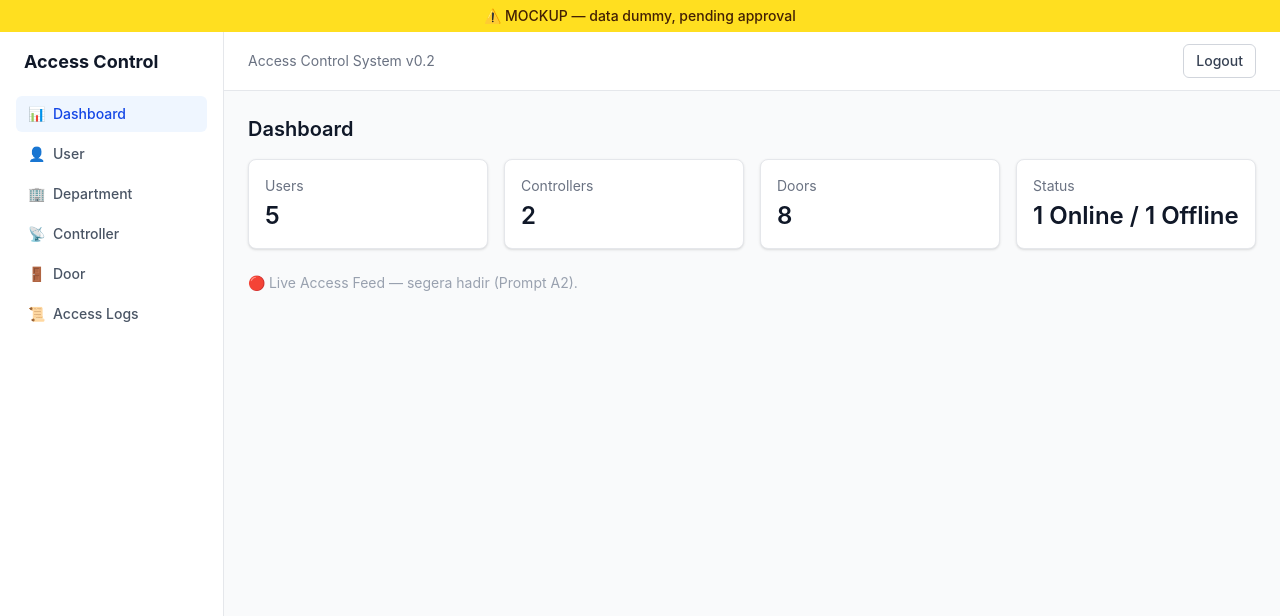
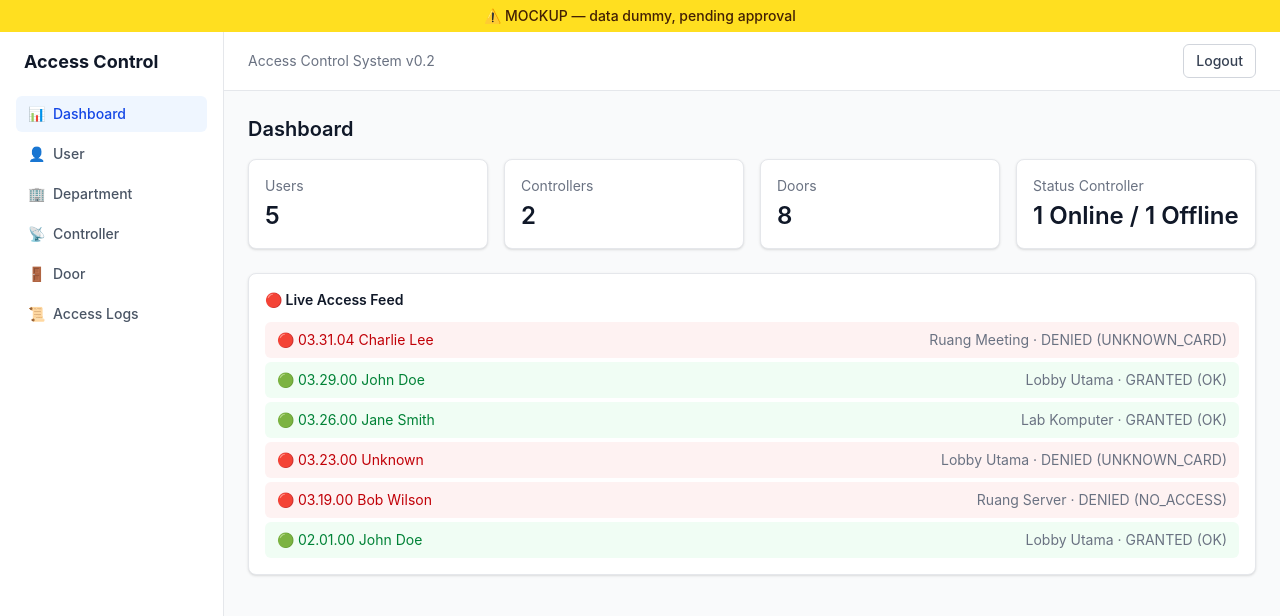
Before and after one commit to Nodix-Team/Project-Access-Control, a React (Vite) app in the folder frontend/: page /dashboard in a window 1280 px wide. Shown: the top 616 px of the page. Built offline with nearby package versions, Linux system fonts and the light colour scheme; sample sign-in values are in the browser's storage.

Commit message:
feat(frontend): mockup dashboard stats + simulated live feed

```diff
--- a/frontend/src/App.tsx
+++ b/frontend/src/App.tsx
@@ -1,7 +1,7 @@
 import { BrowserRouter, Navigate, Route, Routes } from "react-router-dom";
 import ProtectedRoute from "./components/ProtectedRoute";
 import Login from "./pages/Login/Login";
-import Dashboard from "./pages/Dashboard";
+import Dashboard from "./pages/Dashboard/Dashboard";
 import UserList from "./pages/UserList";
 import UserDetail from "./pages/UserDetail";
 import Departments from "./pages/Departments";
--- a/frontend/src/pages/Dashboard.tsx
+++ /dev/null
@@ -1,24 +0,0 @@
-import StatCard from "../components/StatCard";
-import { controllers, doors, users } from "../mock/data";
-
-// Placeholder - StatCard sudah ambil dari mock/data.ts (bukti wiring jalan), live feed
-// simulasi + WebSocket TODO dikerjakan di Prompt A2 / B1.
-export default function Dashboard() {
-  const online = controllers.filter((c) => c.is_online).length;
-  const offline = controllers.length - online;
-
-  return (
-    <div>
-      <h1 className="mb-4 text-xl font-semibold text-gray-900">Dashboard</h1>
-      <div className="grid grid-cols-2 gap-4 md:grid-cols-4">
-        <StatCard label="Users" value={users.length} />
-        <StatCard label="Controllers" value={controllers.length} />
-        <StatCard label="Doors" value={doors.length} />
-        <StatCard label="Status" value={`${online} Online / ${offline} Offline`} />
-      </div>
-      <p className="mt-6 text-sm text-gray-400">
-        🔴 Live Access Feed — segera hadir (Prompt A2).
-      </p>
-    </div>
-  );
-}
--- /dev/null
+++ b/frontend/src/pages/Dashboard/Dashboard.tsx
@@ -0,0 +1,103 @@
+import { useEffect, useState } from "react";
+import StatCard from "../../components/StatCard";
+import { accessLogs, controllers, doors, users } from "../../mock/data";
+import { isControllerOnline } from "../../utils/controllerStatus";
+import type { AccessLog, AccessReason, AccessResult } from "../../types";
+
+const FEED_LIMIT = 20;
+
+const DUMMY_KARTU = ["AABBCCDD", "0011223344", "DEADBEEF", "FF001122", "CAFEBABE", "00000FADE"];
+const DOOR_REASON_BY_RESULT: Record<AccessResult, AccessReason[]> = {
+  GRANTED: ["OK"],
+  DENIED: ["UNKNOWN_CARD", "NO_ACCESS"],
+};
+
+let nextLogId = Math.max(...accessLogs.map((l) => l.id)) + 1;
+
+function randomItem<T>(arr: T[]): T {
+  return arr[Math.floor(Math.random() * arr.length)];
+}
+
+// Simulasi 1 event tap kartu acak - dipakai Fase A sebagai pengganti WebSocket sungguhan.
+function generateRandomLog(): AccessLog {
+  const controller = randomItem(controllers);
+  const controllerDoors = doors.filter((d) => d.controller_id === controller.id);
+  const door = randomItem(controllerDoors);
+  const result: AccessResult = Math.random() > 0.4 ? "GRANTED" : "DENIED";
+  const reason = randomItem(DOOR_REASON_BY_RESULT[result]);
+  const kartu = randomItem(DUMMY_KARTU);
+  const user = users.find((u) => u.kartu === kartu) ?? null;
+
+  return {
+    id: nextLogId++,
+    kartu,
+    user_id: user?.uid ?? null,
+    user_nama: user?.nama ?? null,
+    door_id: door.id,
+    door_nama: door.nama,
+    controller_id: controller.id,
+    result,
+    reason,
+    server_ts: new Date().toISOString(),
+    device_uptime_ms: Math.floor(Math.random() * 1_000_000),
+    is_replayed: false,
+    created_at: new Date().toISOString(),
+  };
+}
+
+export default function Dashboard() {
+  const [feed, setFeed] = useState<AccessLog[]>(() =>
+    [...accessLogs].sort((a, b) => (a.server_ts < b.server_ts ? 1 : -1)),
+  );
+
+  // TODO(Fase B): ganti setInterval ini dengan koneksi native WebSocket ke /ws/live-feed
+  // (folder src/ws/) - setiap pesan masuk di-prepend ke feed persis seperti simulasi ini.
+  useEffect(() => {
+    const interval = setInterval(() => {
+      setFeed((prev) => [generateRandomLog(), ...prev].slice(0, FEED_LIMIT));
+    }, 4000);
+    return () => clearInterval(interval);
+  }, []);
+
+  const onlineCount = controllers.filter((c) => isControllerOnline(c)).length;
+  const offlineCount = controllers.length - onlineCount;
+
+  return (
+    <div>
+      <h1 className="mb-4 text-xl font-semibold text-gray-900">Dashboard</h1>
+
+      <div className="grid grid-cols-2 gap-4 md:grid-cols-4">
+        <StatCard label="Users" value={users.length} />
+        <StatCard label="Controllers" value={controllers.length} />
+        <StatCard label="Doors" value={doors.length} />
+        <StatCard
+          label="Status Controller"
+          value={`${onlineCount} Online / ${offlineCount} Offline`}
+        />
+      </div>
+
+      <div className="mt-6 rounded-lg border border-gray-200 bg-white p-4 shadow-sm">
+        <h2 className="mb-3 text-sm font-semibold text-gray-900">🔴 Live Access Feed</h2>
+        <div className="max-h-96 space-y-1 overflow-y-auto">
+          {feed.map((log) => (
+            <div
+              key={log.id}
+              className={`flex items-center justify-between rounded-md px-3 py-2 text-sm ${
+                log.result === "GRANTED" ? "bg-green-50" : "bg-red-50"
+              }`}
+            >
+              <span className={log.result === "GRANTED" ? "text-green-700" : "text-red-700"}>
+                {log.result === "GRANTED" ? "🟢" : "🔴"}{" "}
+                {new Date(log.server_ts).toLocaleTimeString("id-ID")}{" "}
+                {log.user_nama ?? "Unknown"}
+              </span>
+              <span className="text-gray-500">
+                {log.door_nama} · {log.result} ({log.reason})
+              </span>
+            </div>
+          ))}
+        </div>
+      </div>
+    </div>
+  );
+}
--- /dev/null
+++ b/frontend/src/utils/controllerStatus.ts
@@ -0,0 +1,11 @@
+import type { Controller } from "../types";
+
+// Cermin rumus backend (lihat architecture_proposal_v0.2.md - "is_online Dihitung, Bukan Disimpan"):
+//   last_seen > NOW() - INTERVAL (heartbeat_s * 3) SECOND
+// Dihitung ulang tiap dipanggil, TIDAK dibaca dari field is_online statis di mock data.
+export function isControllerOnline(controller: Controller, now: Date = new Date()): boolean {
+  if (!controller.last_seen) return false;
+  const lastSeenMs = new Date(controller.last_seen).getTime();
+  const thresholdMs = controller.heartbeat_s * 3 * 1000;
+  return now.getTime() - lastSeenMs < thresholdMs;
+}
```
